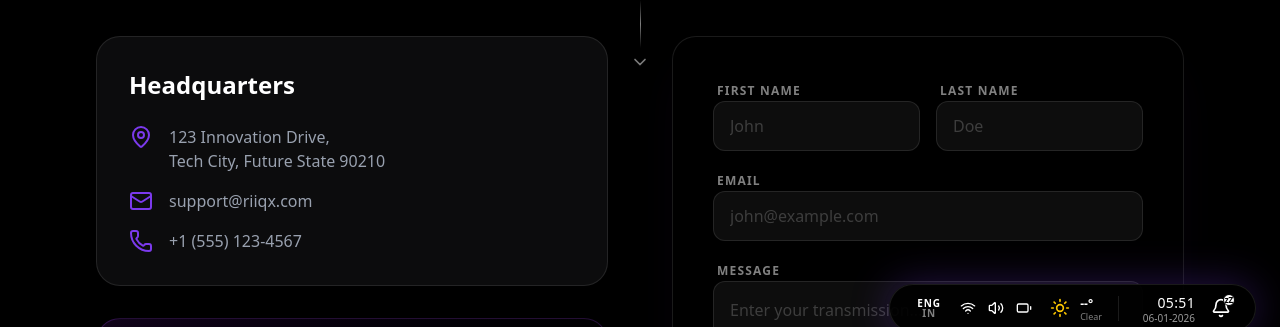
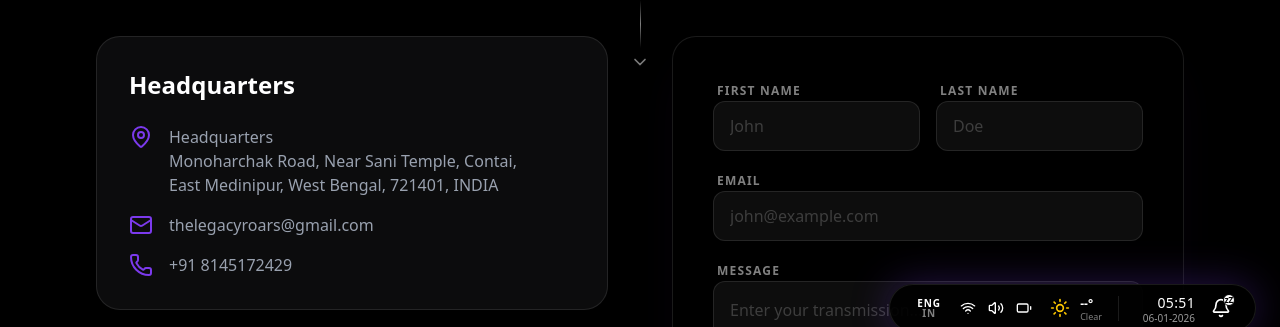
Before and after one commit to codgamerofficial/RIIQX, a Next.js app in the folder web/: page /contact in a window 1280 px wide. Shown: the part 444-771 px from the top of the page. Built offline with nearby package versions, Linux system fonts and the light colour scheme; no server answers.

Commit message:
Updated contact info and shipping rates

```diff
--- a/web/src/app/(legal)/shipping-returns/page.tsx
+++ b/web/src/app/(legal)/shipping-returns/page.tsx
@@ -18,9 +18,9 @@ export default function ShippingReturnsPage() {
                         If we are experiencing a high volume of orders, shipments may be delayed by a few days. Please allow additional days in transit for delivery.
                     </p>
                     <ul className="list-disc pl-6 space-y-2 text-gray-400">
-                        <li>Standard Shipping (3-5 days): Free for orders over $100</li>
-                        <li>Expedited Shipping (2 days): $15.00</li>
-                        <li>Overnight Delivery: $35.00</li>
+                        <li>Standard Shipping (3-5 days): Free for orders over 299 Rupees</li>
+                        <li>Expedited Shipping (2 days): 99 Rupees</li>
+                        <li>Overnight Delivery: 199 Rupees</li>
                     </ul>
                 </section>
 
--- a/web/src/app/contact/page.tsx
+++ b/web/src/app/contact/page.tsx
@@ -22,15 +22,15 @@ export default function ContactPage() {
                             <div className="space-y-4 text-gray-400">
                                 <div className="flex items-start gap-4">
                                     <MapPin className="w-6 h-6 text-primary shrink-0" />
-                                    <p>123 Innovation Drive,<br />Tech City, Future State 90210</p>
+                                    <p>Headquarters<br />Monoharchak Road, Near Sani Temple, Contai,<br />East Medinipur, West Bengal, 721401, INDIA</p>
                                 </div>
                                 <div className="flex items-center gap-4">
                                     <Mail className="w-6 h-6 text-primary shrink-0" />
-                                    <p>support@riiqx.com</p>
+                                    <p>thelegacyroars@gmail.com</p>
                                 </div>
                                 <div className="flex items-center gap-4">
                                     <Phone className="w-6 h-6 text-primary shrink-0" />
-                                    <p>+1 (555) 123-4567</p>
+                                    <p>+91 8145172429</p>
                                 </div>
                             </div>
                         </div>
@@ -38,7 +38,7 @@ export default function ContactPage() {
                         <div className="bg-linear-to-br from-purple-900/20 to-black border border-purple-500/20 p-8 rounded-3xl">
                             <h3 className="text-xl font-bold text-white mb-2">Support Hours</h3>
                             <p className="text-gray-400">
-                                Mon - Fri: 09:00 - 18:00 (EST)<br />
+                                Mon - Fri: 09:00 - 18:00 (IST)<br />
                                 Sat - Sun: Closed
                             </p>
                         </div>
```
